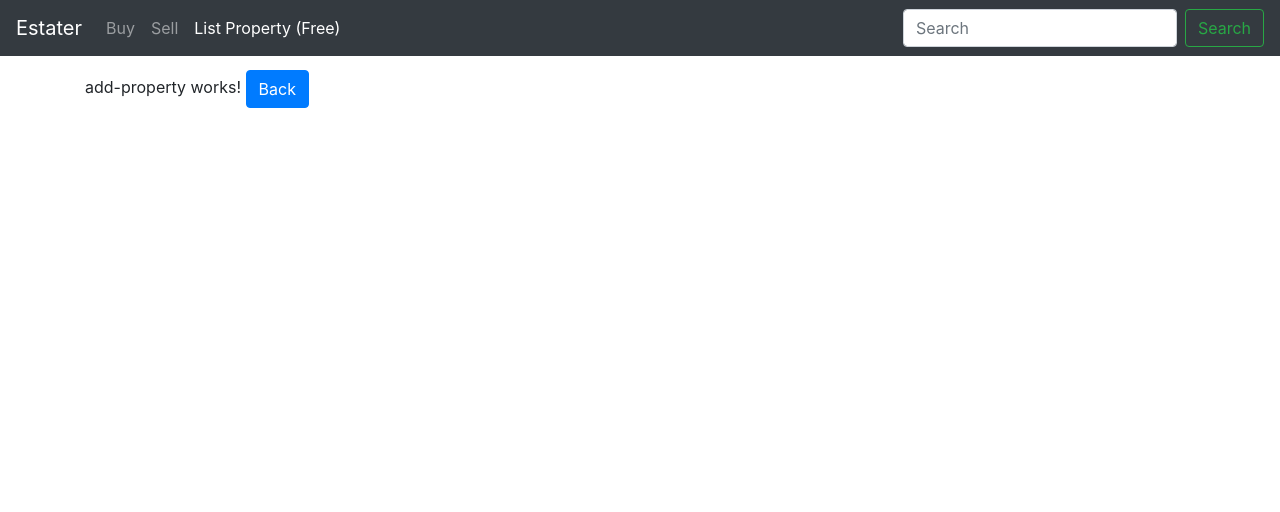
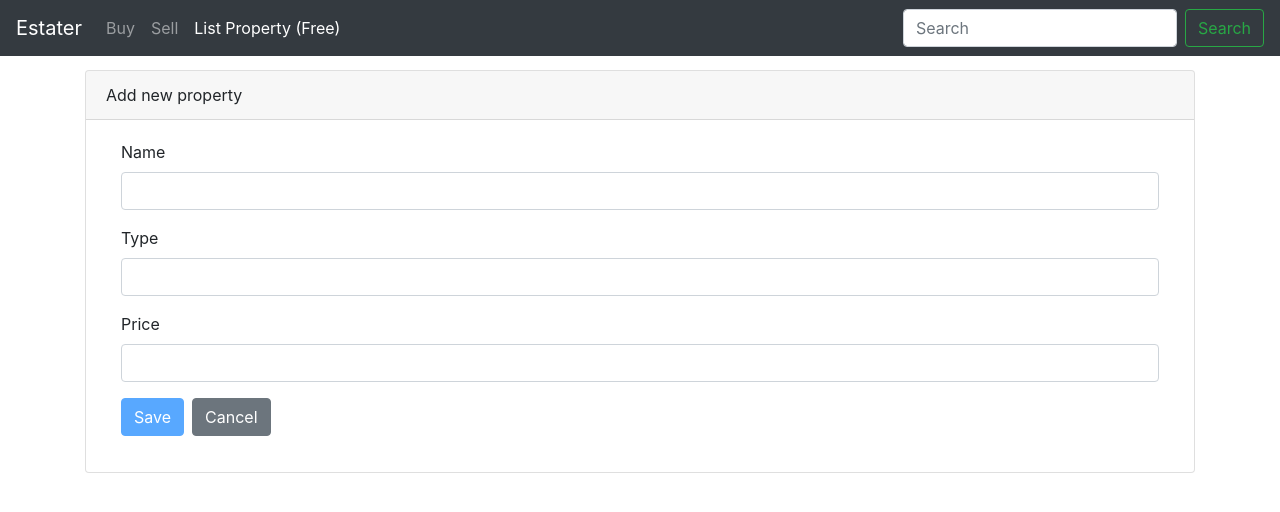
Before and after one commit to ChallengerBBS/Estater, an Angular app in the folder Client/: page /add-property in a window 1280 px wide. Shown: the top 512 px of the page. Built offline with nearby package versions, Linux system fonts and the light colour scheme.

Commit message:
Add template driven form for property listing

```diff
--- a/Client/src/app/app.module.ts
+++ b/Client/src/app/app.module.ts
@@ -2,14 +2,16 @@
 import { NgModule } from '@angular/core';
 import { HttpClientModule } from '@angular/common/http';
 import { Routes, RouterModule } from '@angular/router';
+import { FormsModule } from '@angular/forms';
 
 import { AppComponent } from './app.component';
 import { PropertyListComponent } from './property/property-list/property-list.component';
 import { NavBarComponent } from './nav-bar/nav-bar.component';
-import { HousingService } from './services/housing.service';
 import { AddPropertyComponent } from './property/add-property/add-property.component';
 import { PropertyDetailComponent } from './property/property-detail/property-detail.component';
 import { PropertyCardComponent } from './property/property-card/property-card.component';
+
+import { HousingService } from './services/housing.service';
 
 const appRoutes: Routes= [
   { path: '', component: PropertyListComponent},
@@ -31,6 +33,7 @@
   imports: [
     BrowserModule,
     HttpClientModule,
+    FormsModule,
     RouterModule.forRoot(appRoutes)
   ],
   providers: [HousingService],
--- a/Client/src/app/property/add-property/add-property.component.css
+++ b/Client/src/app/property/add-property/add-property.component.css
@@ -0,0 +1,7 @@
+.ng-invalid.ng-touched{
+  border-color: red;
+}
+
+.error-block{
+  color:red;
+}
--- a/Client/src/app/property/add-property/add-property.component.html
+++ b/Client/src/app/property/add-property/add-property.component.html
@@ -1,4 +1,36 @@
-<p>
-  add-property works!
-  <button (click)="onBack()" class="btn btn-primary">Back</button>
-</p>
+<div class="card">
+  <div class="card-header">
+Add new property
+  </div>
+  <div class= "card-body">
+    <form (ngSubmit)='onSubmit()' #Form="ngForm">
+      <div class="form-group col-12">
+        <label for="name">Name</label>
+        <input type="text" class="form-control" #propName="ngModel"
+        ngModel name="Name" required minlength="5">
+        <span *ngIf="!propName.valid && propName.touched" class="error-block">
+            <span *ngIf="propName.errors.required">Please provide a property name.</span>
+            <span *ngIf="propName.errors.minlength">Name must be atleast 5 characters long.</span>
+        </span>
+      </div>
+      <div class="form-group col-12">
+        <label for="type">Type</label>
+        <input type="text" class="form-control" #propType="ngModel" ngModel name="Type" required>
+        <span *ngIf="!propType.valid && propType.touched" class="error-block">
+          Please provide a property type.
+      </span>
+      </div>
+      <div class="form-group col-12">
+        <label for="price">Price</label>
+        <input type="text" class="form-control" #propPrice="ngModel" ngModel name="Price" required>
+        <span *ngIf="!propPrice.valid && propPrice.touched" class="error-block">
+          Please provide a property price.
+      </span>
+      </div>
+      <div class="form-group col-12">
+        <button [disabled]="!Form.valid" type="submit" class="btn btn-primary mr-2">Save</button>
+        <button type="reset" class="btn btn-secondary">Cancel</button>
+      </div>
+    </form>
+  </div>
+</div>
--- a/Client/src/app/property/add-property/add-property.component.ts
+++ b/Client/src/app/property/add-property/add-property.component.ts
@@ -1,4 +1,5 @@
-import { Component, OnInit } from '@angular/core';
+import { Component, OnInit, ViewChild } from '@angular/core';
+import { NgForm } from '@angular/forms';
 import { Router } from '@angular/router';
 
 @Component({
@@ -7,7 +8,7 @@
   styleUrls: ['./add-property.component.css']
 })
 export class AddPropertyComponent implements OnInit {
-
+  @ViewChild('Form') addPropertyForm: NgForm;
   constructor(private router: Router) { }
 
   ngOnInit() {
@@ -16,4 +17,8 @@
   onBack(){
     this.router.navigate(['/']);
   }
+  onSubmit(Form : NgForm)
+  {
+    console.log(this.addPropertyForm);
+  }
 }
```
